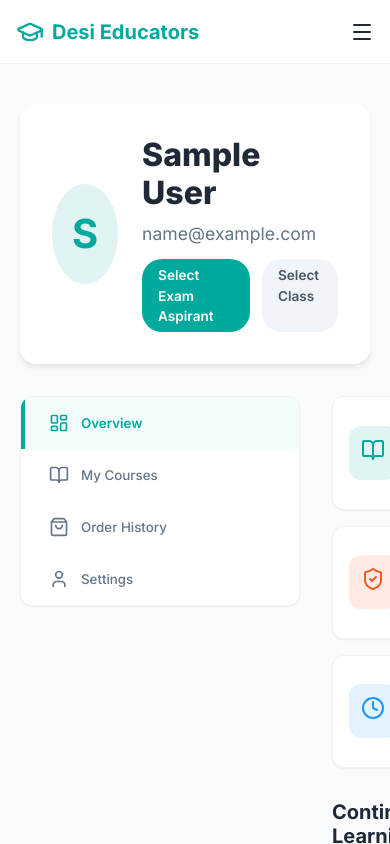
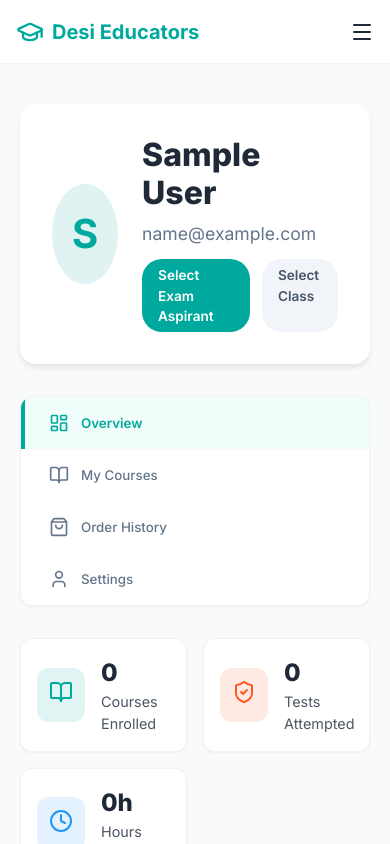
Before and after one commit to vishalpandey1912/Priya-Di, a Next.js app: page /profile in a window 390 px wide. Shown: the top 844 px of the page. Built offline with nearby package versions, Linux system fonts and the light colour scheme; sample sign-in values are in the browser's storage.

Commit message:
Fix: Mobile Layouts (Profile Grid & Admin Menu)

```diff
--- a/src/app/profile/page.tsx
+++ b/src/app/profile/page.tsx
@@ -176,8 +176,9 @@ export default function ProfilePage() {
                     </div>
                 </div>
 
-                <div style={{ display: 'grid', gridTemplateColumns: '280px 1fr', gap: '32px' }}>
+                <div style={{ display: 'flex', flexWrap: 'wrap', gap: '32px', alignItems: 'flex-start' }}>
                     {/* Sidebar Tabs */}
+                    <div style={{ flex: '1 1 280px', minWidth: '250px' }}>
                         <Card padding="none" style={{ height: 'fit-content', overflow: 'hidden' }}>
                             <div style={{ display: 'flex', flexDirection: 'column' }}>
                                 {tabs.map(tab => (
@@ -206,9 +207,10 @@ export default function ProfilePage() {
                                 ))}
                             </div>
                         </Card>
+                    </div>
 
                     {/* Content Area */}
-                    <div style={{ minHeight: '500px' }}>
+                    <div style={{ flex: '999 1 300px', minHeight: '500px', maxWidth: '100%' }}>
 
                         {/* OVERVIEW TAB */}
                         {activeTab === 'overview' && (
--- a/src/components/layout/Navbar/Navbar.tsx
+++ b/src/components/layout/Navbar/Navbar.tsx
@@ -152,6 +152,15 @@ export const Navbar = () => {
                                         <UserCircle size={20} />
                                         <span>{user.name}</span>
                                     </Link>
+
+                                    {user.role === 'admin' && (
+                                        <Link href="/admin/dashboard" onClick={() => setIsMenuOpen(false)}>
+                                            <Button size="sm" variant="outline" className={styles.fullWidth}>
+                                                Admin Panel
+                                            </Button>
+                                        </Link>
+                                    )}
+
                                     <Button size="sm" onClick={() => { logout(); setIsMenuOpen(false); }}>
                                         Log Out
                                     </Button>
```
Lines whose indentation alone changed are shown as unchanged.
